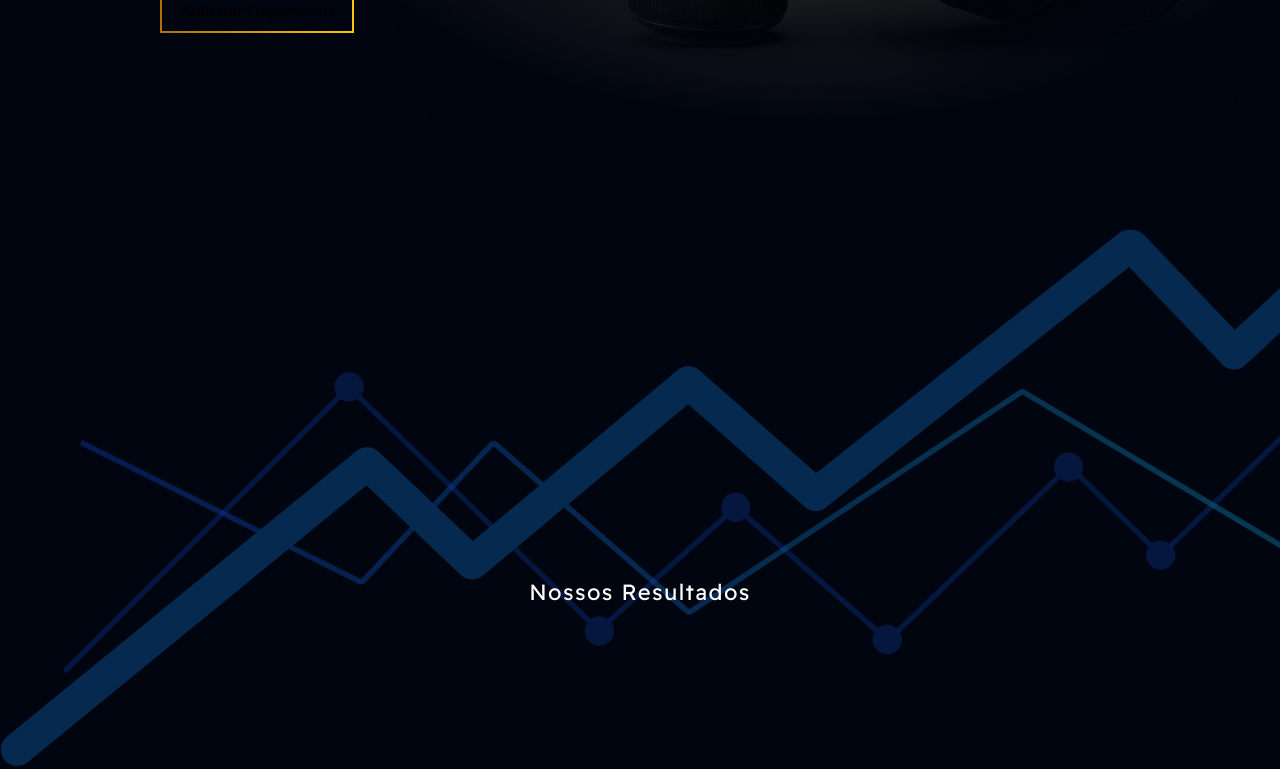
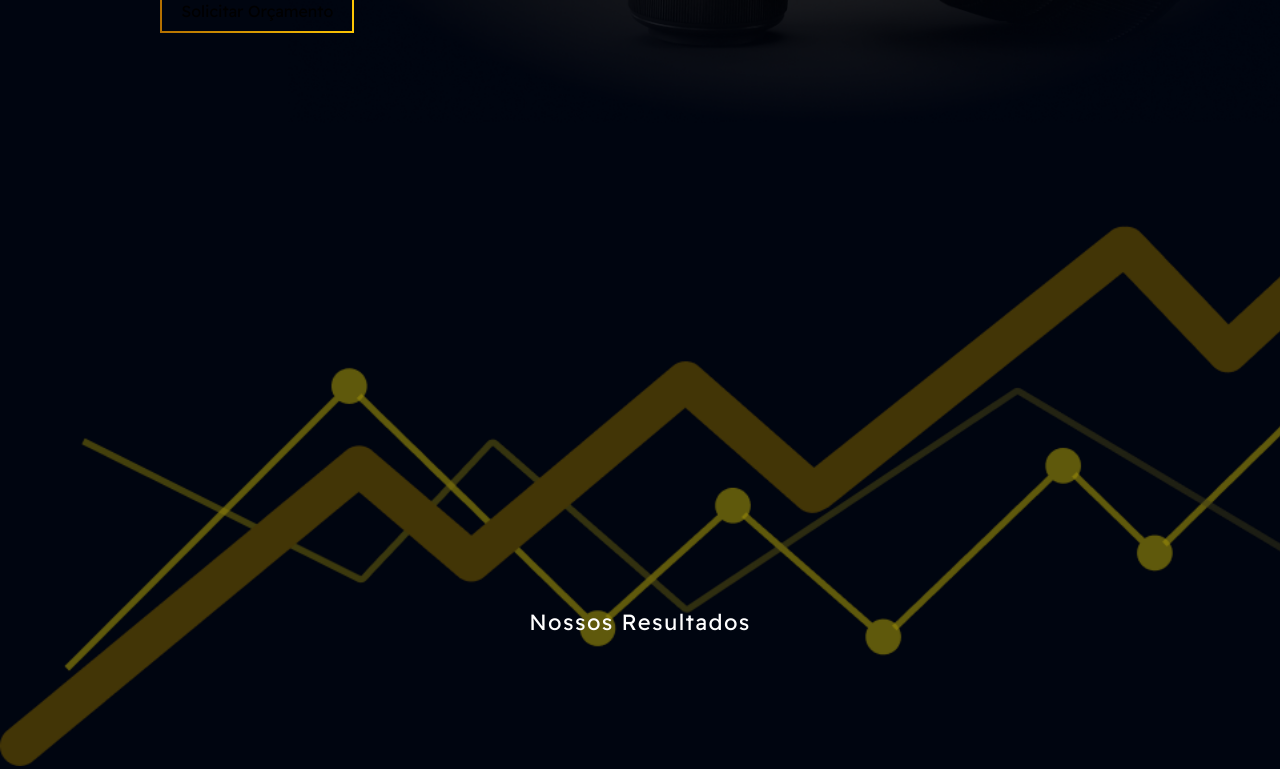
Before and after one commit to Yures1lva/MF_Produtora, a React (Vite) app: page / in a window 1280 px wide. Shown: the part 580-1349 px from the top of the page. Built offline with nearby package versions, Linux system fonts and the light colour scheme.

Commit message:
mudando elementos para a paleta de cor

```diff
--- a/src/components/results/Results.module.css
+++ b/src/components/results/Results.module.css
@@ -9,7 +9,7 @@
 }
 
 .background div p{
-    padding-top: 450px;
+    padding-top: 480px;
 }
 
 .containerResult{
```
Also changed, not shown: src/assets/imgs/bkgServices.png, src/assets/imgs/results.png.
